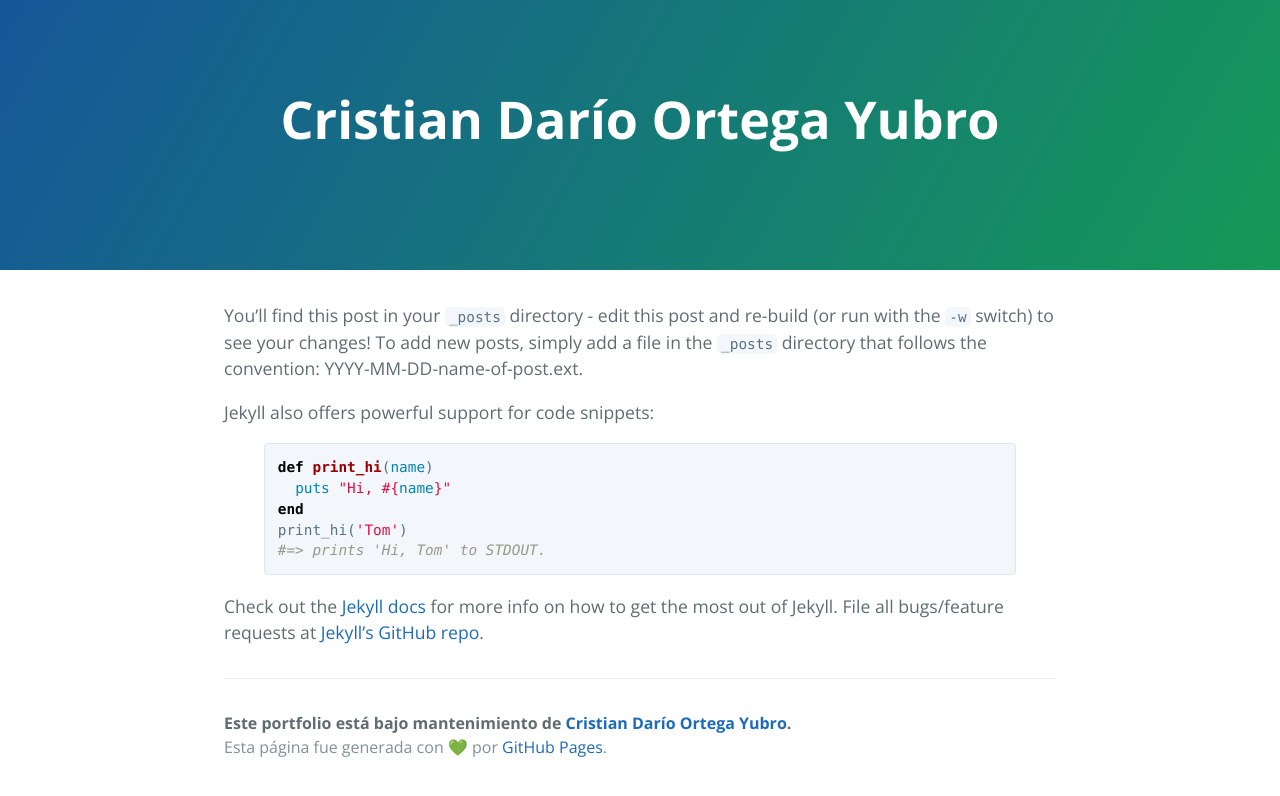
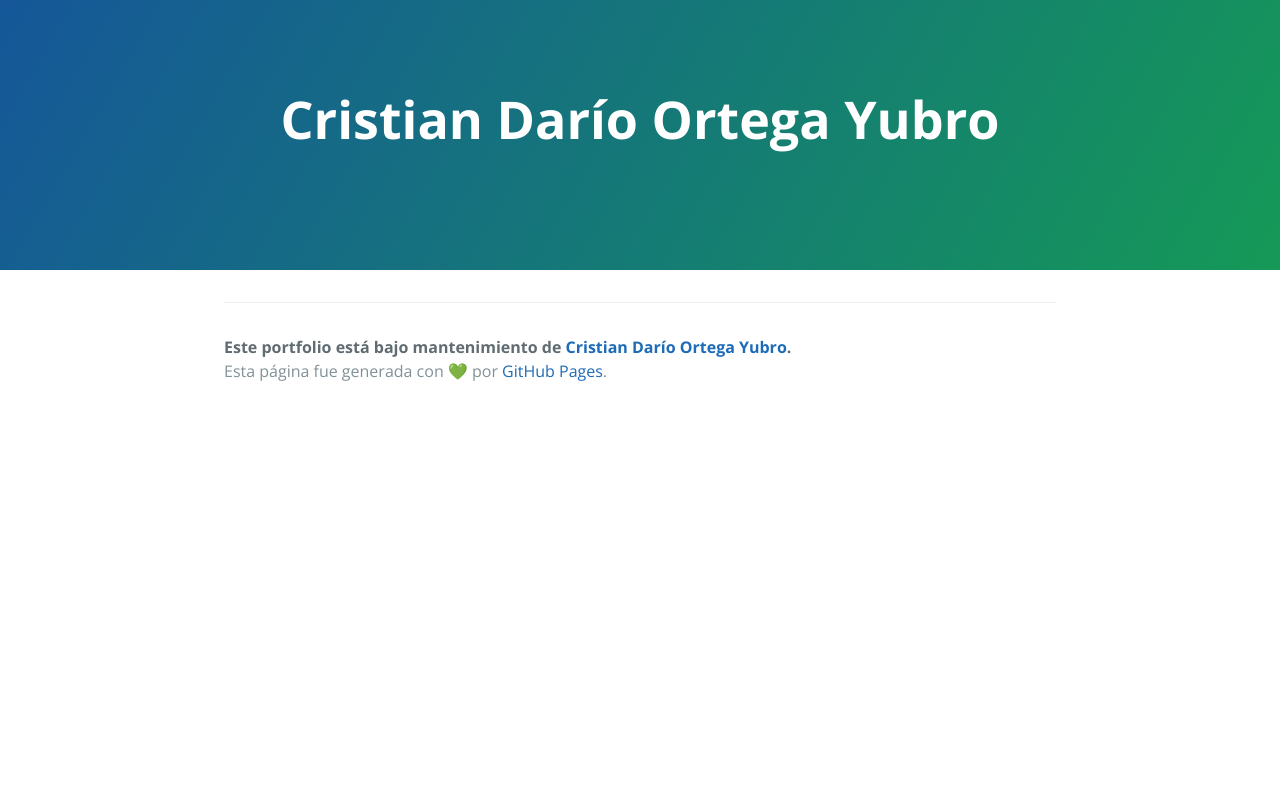
Before and after one commit to cristiandarioortegayubro/portfolio, a Jekyll site: the page built from _posts/2016-02-12-sample-content.markdown, in a window 1280 px wide. Shown: the top 796 px of the page. Built offline with Jekyll 4.4.1, drawn with Linux system fonts in a browser that asks for light colours.

Commit message:
Update 2016-02-12-sample-content.markdown

```diff
--- a/_posts/2016-02-12-sample-content.markdown
+++ b/_posts/2016-02-12-sample-content.markdown
@@ -1,24 +1,6 @@
 ---
 layout: default
-title:  "Welcome to Jekyll!"
-date:   2016-02-12 17:50:00
+title:  "Primer posteo"
+date:   2021-09-23 14:14:00
 categories: main
 ---
-
-You'll find this post in your `_posts` directory - edit this post and re-build (or run with the `-w` switch) to see your changes!
-To add new posts, simply add a file in the `_posts` directory that follows the convention: YYYY-MM-DD-name-of-post.ext.
-
-Jekyll also offers powerful support for code snippets:
-
-{% highlight ruby %}
-def print_hi(name)
-  puts "Hi, #{name}"
-end
-print_hi('Tom')
-#=> prints 'Hi, Tom' to STDOUT.
-{% endhighlight %}
-
-Check out the [Jekyll docs][jekyll] for more info on how to get the most out of Jekyll. File all bugs/feature requests at [Jekyll's GitHub repo][jekyll-gh].
-
-[jekyll-gh]: https://github.com/mojombo/jekyll
-[jekyll]:    http://jekyllrb.com
```
